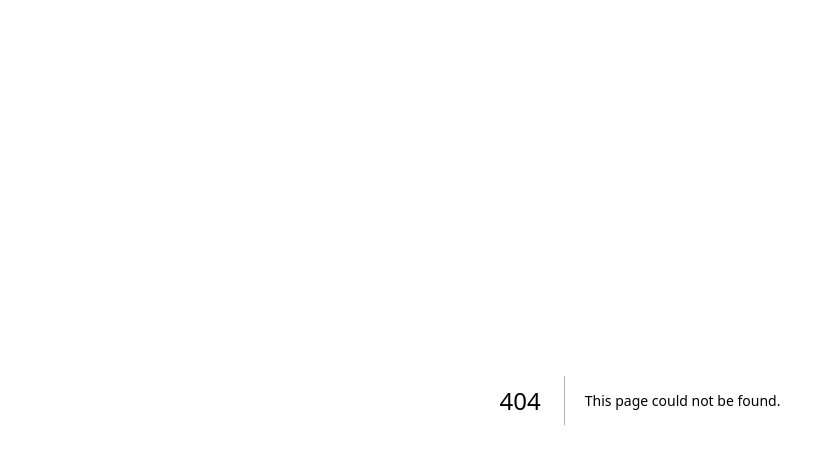
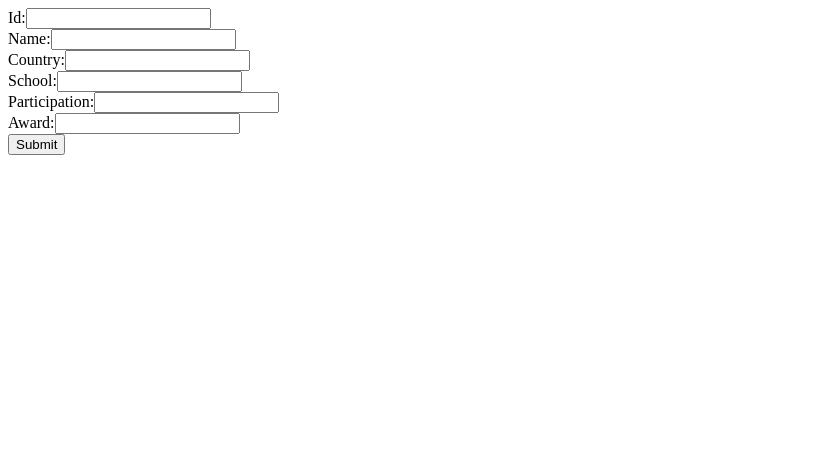
Before and after one commit to overfrenzy/contest-sakha-vercel, a Next.js app: page /databaseForm in a window 1280 px wide. Before the commit this address had no page. Shown: the top 464 px of the page, without its empty margins (0-835 px from the left). Built offline with nearby package versions, Linux system fonts and the light colour scheme.

Commit message:
db insert form

```diff
--- /dev/null
+++ b/pages/api/form-submit.js
@@ -0,0 +1,28 @@
+import { Pool } from "pg";
+
+const pool = new Pool({
+  connectionString: process.env.DATABASE_URL,
+  ssl: {
+    rejectUnauthorized: false,
+  },
+});
+
+export default async function handler(req, res) {
+  try {
+    const client = await pool.connect();
+
+    // Insert the data into the Participant table
+    const { id, name, country, school, participation, award } = req.body;
+    await client.query(
+      "INSERT INTO Participant (Id, Name, Country, School, Participation, Award) VALUES ($1, $2, $3, $4, $5, $6)",
+      [id, name, country, school, participation, award]
+    );
+
+    res.status(200).json({ message: "Data inserted successfully" });
+
+    client.release();
+  } catch (error) {
+    console.error(error);
+    res.status(500).json({ message: "An error occurred while inserting data" });
+  }
+}
--- /dev/null
+++ b/pages/databaseForm.tsx
@@ -0,0 +1,132 @@
+import { useState } from "react";
+
+export default function HomePage() {
+  const [formData, setFormData] = useState({
+    id: "",
+    name: "",
+    country: "",
+    school: "",
+    participation: "",
+    award: "",
+  });
+  const [submitting, setSubmitting] = useState(false);
+  const [message, setMessage] = useState("");
+
+  const handleSubmit = async (event) => {
+    event.preventDefault();
+
+    // Show the loading indicator
+    setSubmitting(true);
+
+    try {
+      // Submit the form data to the serverless function
+      const response = await fetch("/api/submit-form", {
+        method: "POST",
+        body: JSON.stringify(formData),
+        headers: {
+          "Content-Type": "application/json",
+        },
+      });
+
+      // Get the response message
+      const data = await response.json();
+      setMessage(data.message);
+    } catch (error) {
+      console.error(error);
+      setMessage("An error occurred while inserting data");
+    } finally {
+      // Hide the loading indicator
+      setSubmitting(false);
+
+      // Clear the form data
+      setFormData({
+        id: "",
+        name: "",
+        country: "",
+        school: "",
+        participation: "",
+        award: "",
+      });
+    }
+  };
+
+  const handleChange = (event) => {
+    setFormData({ ...formData, [event.target.name]: event.target.value });
+  };
+
+  return (
+    <form onSubmit={handleSubmit}>
+      <label>
+        Id:
+        <input
+          type="text"
+          name="id"
+          value={formData.id}
+          onChange={handleChange}
+          required
+        />
+      </label>
+      <br />
+      <label>
+        Name:
+        <input
+          type="text"
+          name="name"
+          value={formData.name}
+          onChange={handleChange}
+          required
+        />
+      </label>
+      <br />
+      <label>
+        Country:
+        <input
+          type="text"
+          name="country"
+          value={formData.country}
+          onChange={handleChange}
+          required
+        />
+      </label>
+      <br />
+      <label>
+        School:
+        <input
+          type="text"
+          name="school"
+          value={formData.school}
+          onChange={handleChange}
+          required
+        />
+      </label>
+      <br />
+      <label>
+        Participation:
+        <input
+          type="text"
+          name="participation"
+          value={formData.participation}
+          onChange={handleChange}
+          required
+        />
+      </label>
+      <br />
+      <label>
+        Award:
+        <input
+          type="text"
+          name="award"
+          value={formData.award}
+          onChange={handleChange}
+          required
+        />
+      </label>
+      <br />
+      <button type="submit" disabled={submitting}>
+        {submitting ? "Submitting..." : "Submit"}
+      </button>
+      <br />
+      {message && <p>{message}</p>}
+    </form>
+  );
+}
```
